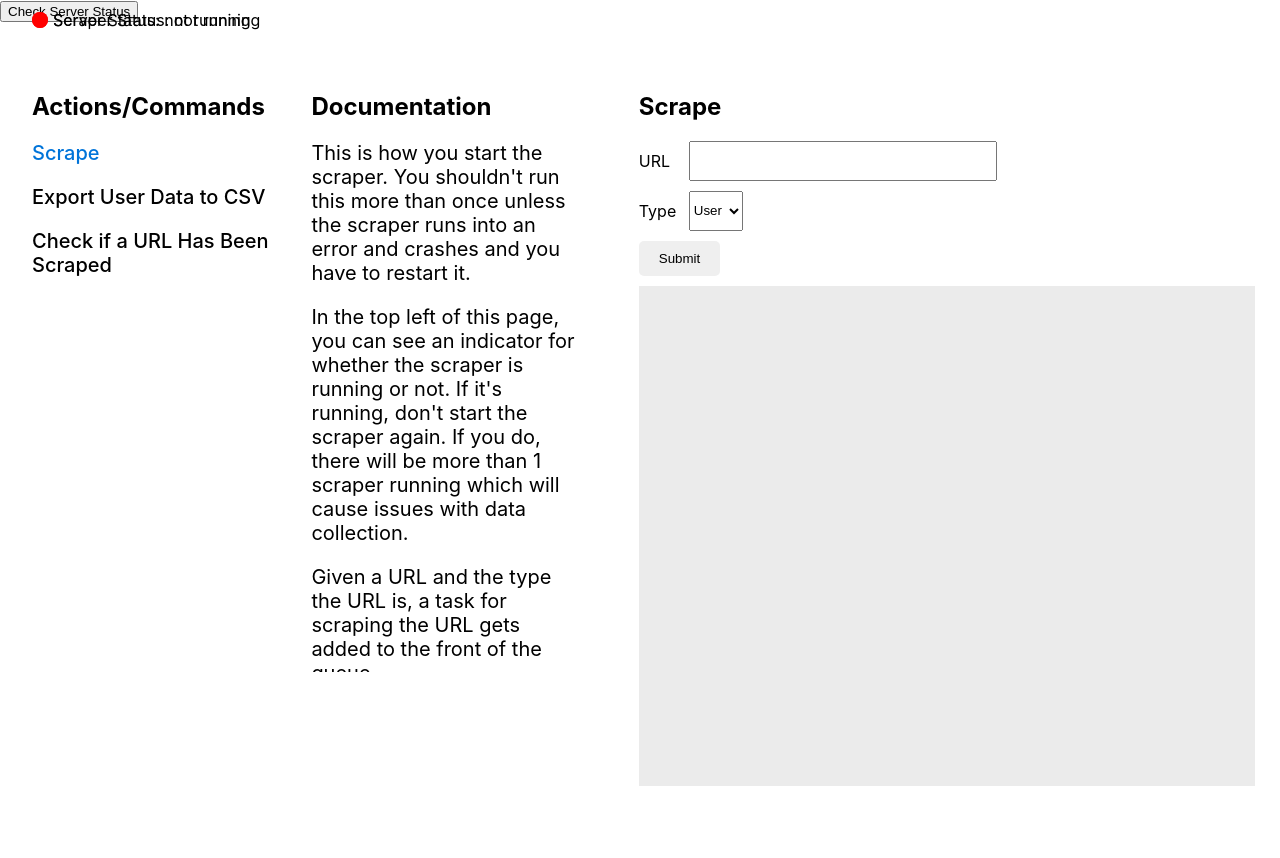
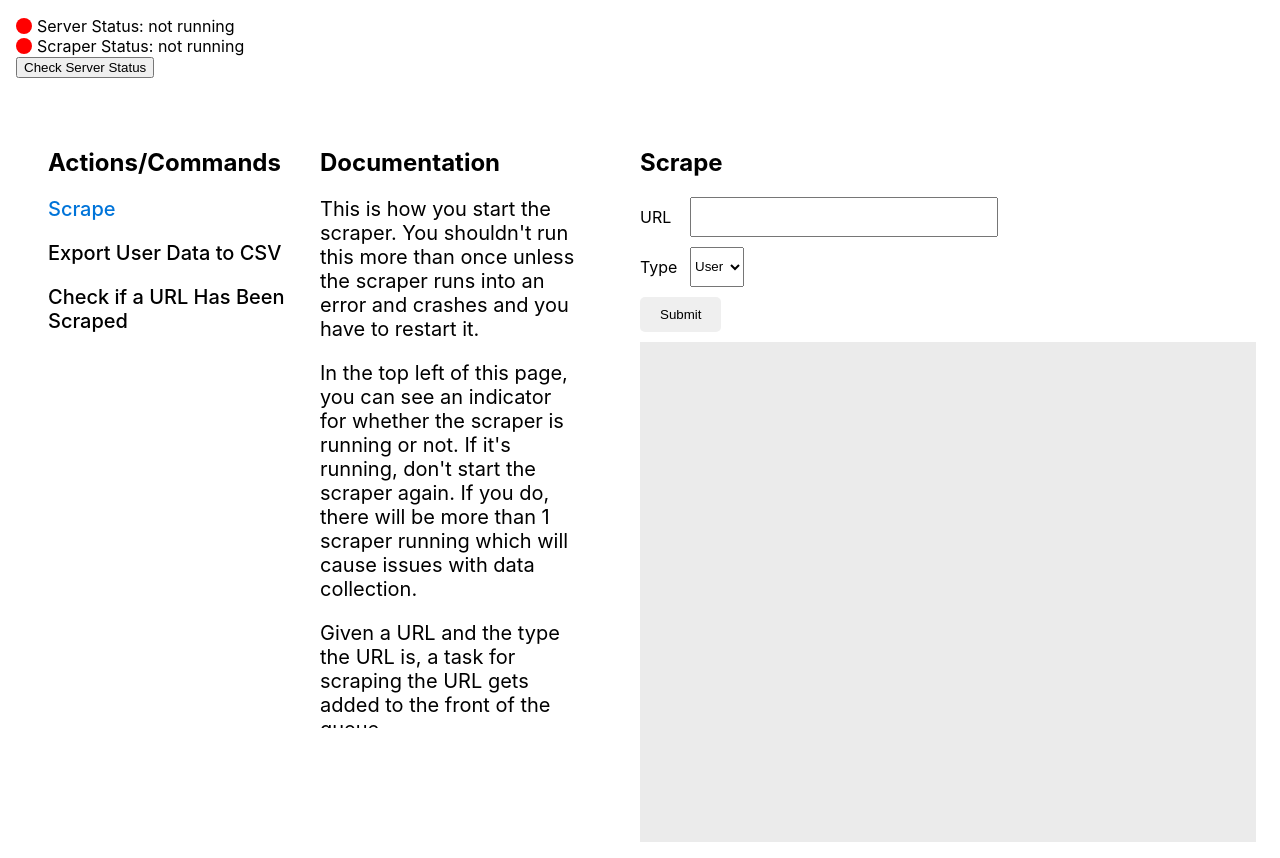
Before and after one commit to boristopalov/github-scraper-puppeteer, a React (Create React App) app in the folder client/: page / in a window 1280 px wide. Before the commit the page ends 800 px from the top, so only its background shows below. Built offline with nearby package versions, Linux system fonts and the light colour scheme; no server answers.

Commit message:
add some css

```diff
--- a/client/src/styles.module.css
+++ b/client/src/styles.module.css
@@ -7,9 +7,12 @@
 .status {
   display: flex;
   align-items: center;
-  position: absolute;
   top: 10px;
   left: 2em;
+}
+
+.containerMain {
+  padding: 1em;
 }
 
 .activeDot {
@@ -68,6 +71,7 @@
   padding: 0 1em;
   overflow-y: scroll;
   height: 600px;
+  font-size: small;
 }
 
 .scrollContainer p {
```
